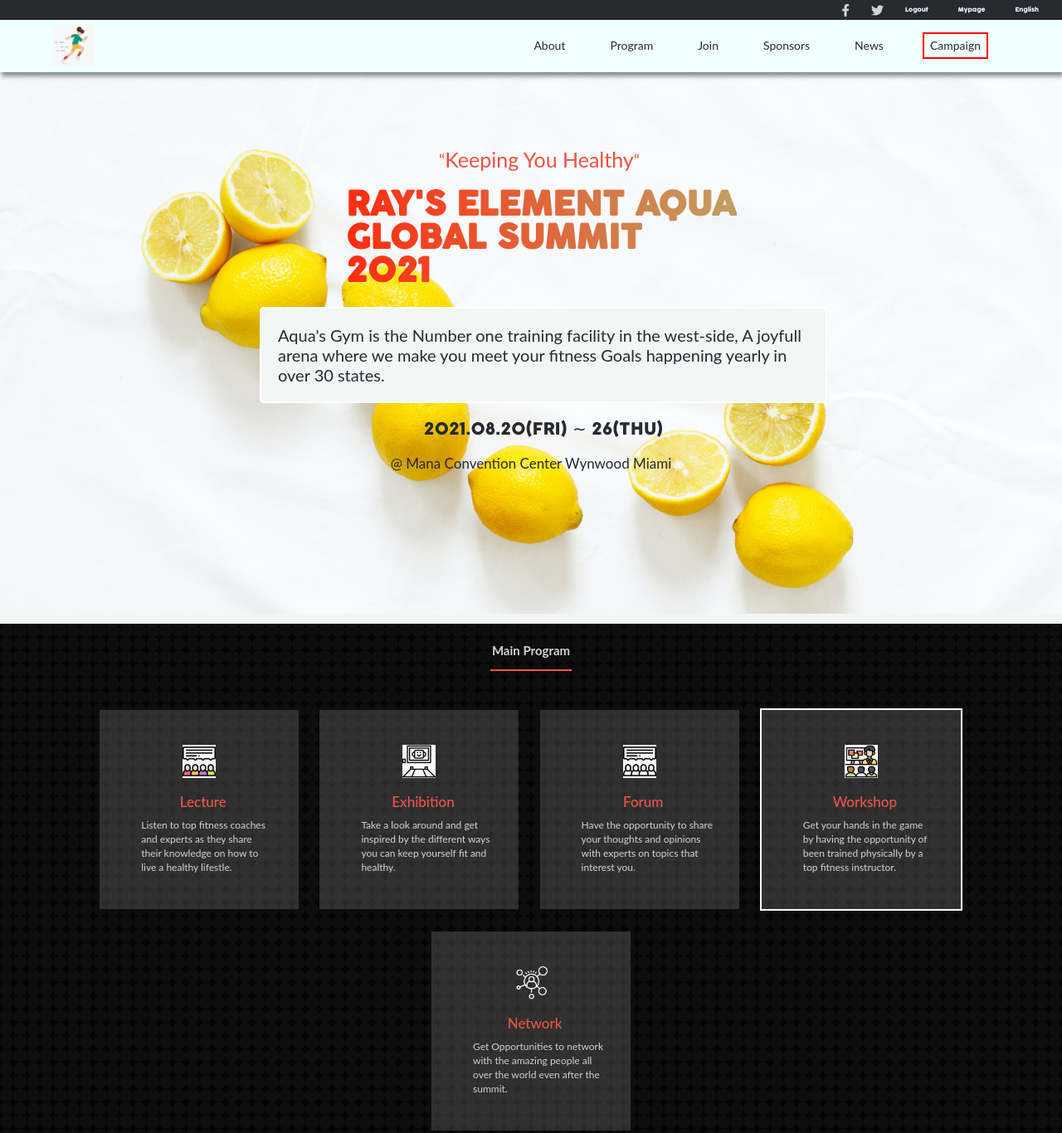
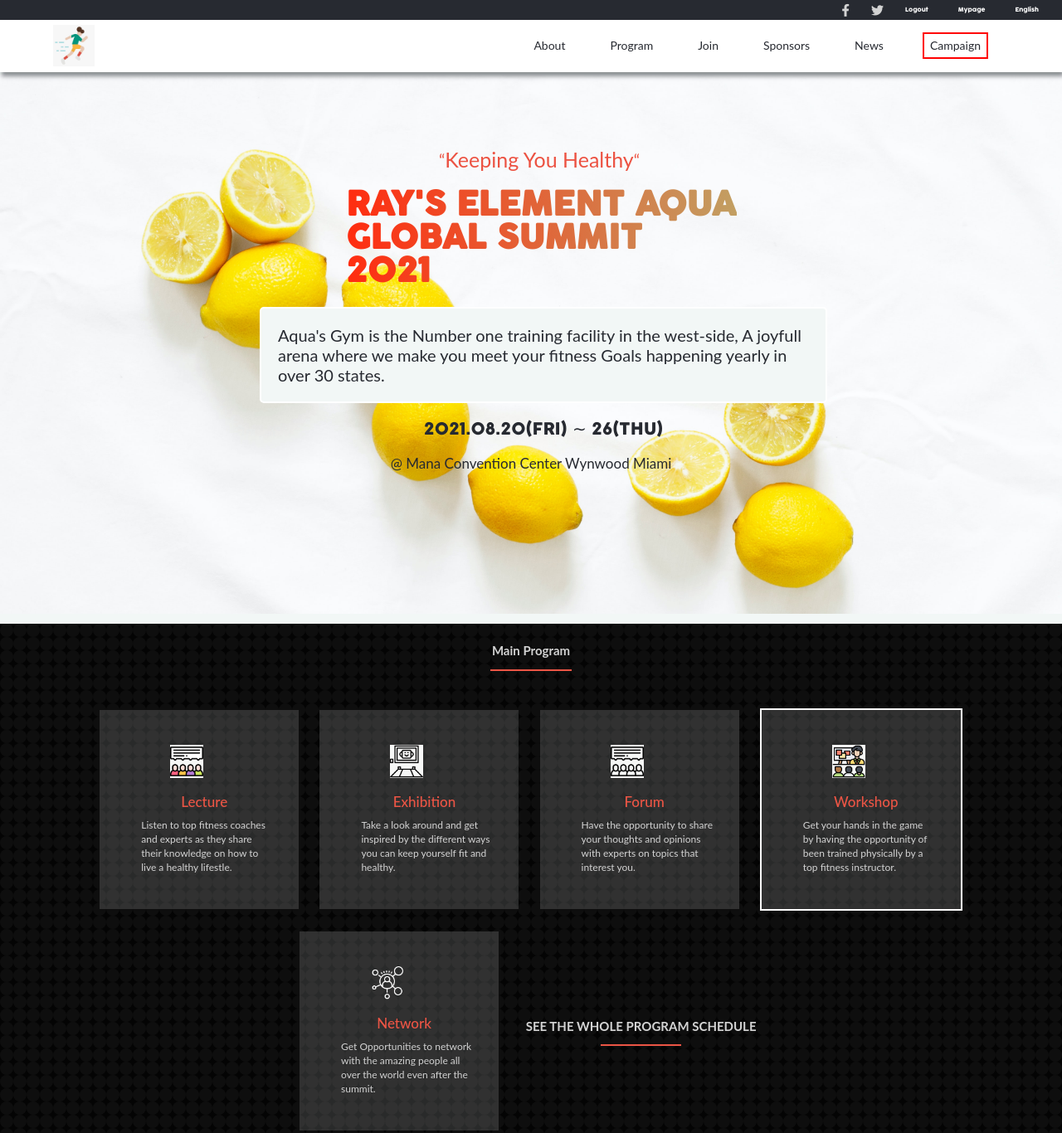
Before and after one commit to Geoelycom/Conference-website, a website with bundled scripts: page index.html in a window 1280 px wide. Shown: the top 1366 px of the page at 83% size. Built offline with nearby package versions, Linux system fonts and the light colour scheme.

Commit message:
Made changes to code from CR

```diff
--- a/index.html
+++ b/index.html
@@ -66,45 +66,56 @@
 	</header>
 	<section class="main-program">
 		<h2>Main Program</h2>
+
 		<div class="event-container">
-			<div class="main-event">
+			<article class="main-event">
 				<img src="Assets/Icons/lecture.png" alt="lecture-flaticon">
 				<h3>Lecture</h3>
 				<p class="lectures">Listen to top fitness coaches and experts as they share their knowledge on how to
 					live a healthy
 					lifestle.</p>
-			</div>
-			<div class="main-event">
+			</article>
+
+
+			<article class="main-event">
 				<img src="Assets/Icons/exhibiiton.png" alt="exhibition-flaticon">
 				<h3>Exhibition</h3>
 				<p class="workshop">Take a look around and get inspired by the different ways you can keep yourself fit
 					and healthy.
 				</p>
-			</div>
-			<div class="main-event">
+			</article>
+
+
+			<article class="main-event">
 				<img src="Assets/Icons/forum.png" alt="forum-flaticon">
 				<h3>Forum</h3>
 				<p class="forum">Have the opportunity to share your thoughts and opinions with experts on topics that
 					interest you.
 				</p>
-			</div>
-			<div class="main-event white-design">
+			</article>
+
+
+			<article class="main-event white-design">
 				<img src="Assets/Icons/workshop.png" alt="workshop-flaticon">
 				<h3>Workshop</h3>
 				<p class="workshop"> Get your hands in the game by having the opportunity of been trained physically by
 					a top fitness instructor.
 				</p>
-			</div>
-			<div class="main-event">
+			</article>
+
+
+			<article class="main-event">
 				<img src="Assets/Icons/icons8-social-network-64.png" alt="connect">
 				<h3>Network</h3>
 				<p class="network">Get Opportunities to network with the amazing people all over the world even after
 					the summit.</p>
+			</article>
+
+			<p class="call2action">Join the Element Aqual Summit 2021</p>
+			<div class="all-program">
+				<h2>SEE THE WHOLE PROGRAM SCHEDULE</h2>
 			</div>
-		</div>
-		<p class="call2action">Join the Element Aqual Summit 2021</p>
-		<div class="all-program">
-			<h2>SEE THE WHOLE PROGRAM SCHEDULE</h2>
+
 		</div>
 	</section>
 	<!-- The below section is Dynamically generated with javascript from the DOM  -->
--- a/styles/about.css
+++ b/styles/about.css
@@ -148,7 +148,7 @@
 .desktop-article {
   font-size: 13px;
   line-height: 18px;
-  font-family: sans-serif, 'lato';
+  font-family: 'lato', sans-serif;
   text-align: center;
   width: 100%;
   background: #fff;
@@ -446,7 +446,7 @@
     flex-direction: row;
     border-right: 0;
     justify-content: space-between;
-    background: azure;
+    background: #fff;
   }
 
   .nav-menu,
@@ -476,6 +476,7 @@
     display: flex;
     flex-direction: row;
     align-items: center;
+    background: #fff;
   }
 
   .home-page {
@@ -603,8 +604,8 @@
   }
 
   .past-summits h3 {
-    font-family: 'cocogoose', sans-serif;
-    font-size: 15px;
+    font-family: 'cocogoose', 'lato', sans-serif;
+    font-size: 20px;
   }
 
   .past-summits h3::after {
--- a/styles/styles.css
+++ b/styles/styles.css
@@ -43,7 +43,7 @@
 
 .program-section {
   display: none;
-  background: azure;
+  background: #fff;
   position: fixed;
   left: 0;
   top: 0;
@@ -77,7 +77,7 @@
   flex-direction: column;
   align-items: center;
   padding: 0 5px;
-  background: azure;
+  background: #fff;
 }
 
 /* use this */
@@ -222,17 +222,15 @@
 
 .main-event h3 {
   color: #ec5242;
-  margin-left: 9.2px;
+  margin-left: 12px;
   font-family: 'lato', sans-serif;
   font-size: 17px;
   font-weight: 500;
 }
 
 .main-event img {
-  color: red;
-  width: 64.8px;
-  height: 42px;
-  margin-top: 10.08px;
+  width: 64.8px; /* 64.8px */
+  height: 42px; /* 42px */
 }
 
 .main-event p {
@@ -474,7 +472,7 @@
     width: 90%;
     flex-direction: row;
     border-right: 0;
-    background: azure;
+    background: #fff;
     justify-content: space-between;
     position: static;
   }
@@ -576,7 +574,7 @@
     height: 40px;
     width: 40px;
     margin-top: 120px;
-    margin-left: 60px;
+    margin-left: 45px;
   }
 
   .main-event p {
@@ -670,8 +668,6 @@
   .footer-mobile h2 {
     font-size: 12px;
     justify-content: center;
-    position: relative;
-    bottom: 20px;
     text-align: center;
     color: #b1aeae;
   }
@@ -680,19 +676,19 @@
     display: flex;
     flex-wrap: nowrap;
     flex-direction: row;
-    justify-content: space-between;
     margin: 0;
     padding: 0;
   }
 
   .partners-mobile li {
     width: 100%;
+    font-size: 15px;
   }
 
   #light,
   #lightgrey {
     color: #b1aeae;
-    font-size: 20px;
+    font-size: 40px;
   }
 
   .Summit-examples img {
@@ -720,7 +716,7 @@
     border: 3px solid #272a31;
     color: #272a31;
     margin-right: 3px;
-    padding: 3px;
+    padding: 4px;
   }
 
   .footer-child .rights {
```
Also changed, not shown: about.html (+7 -5 lines), README.md.
